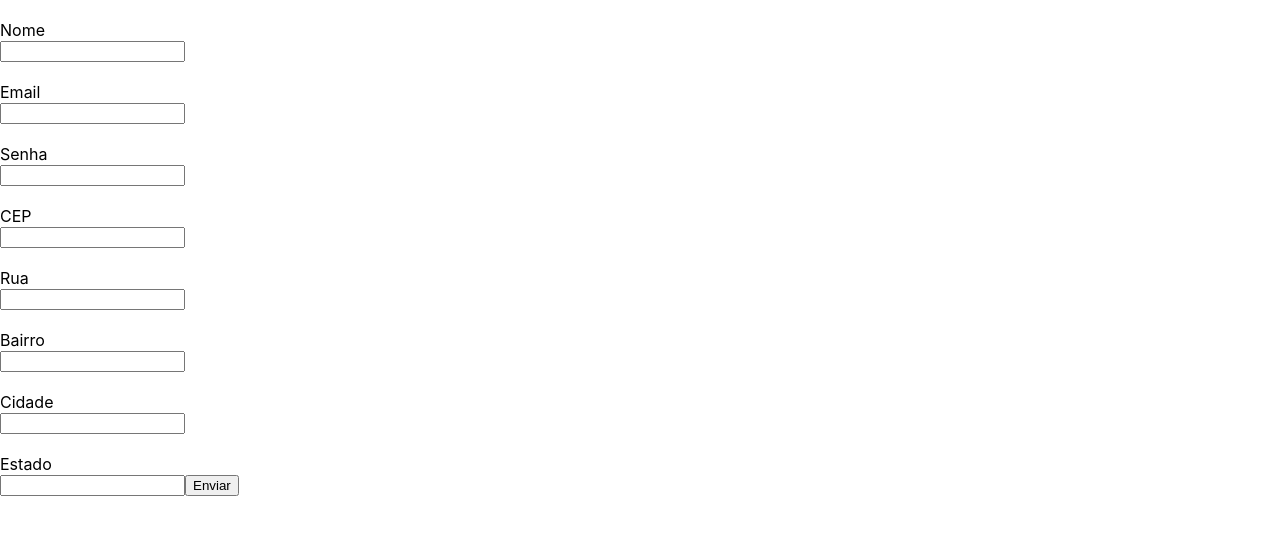
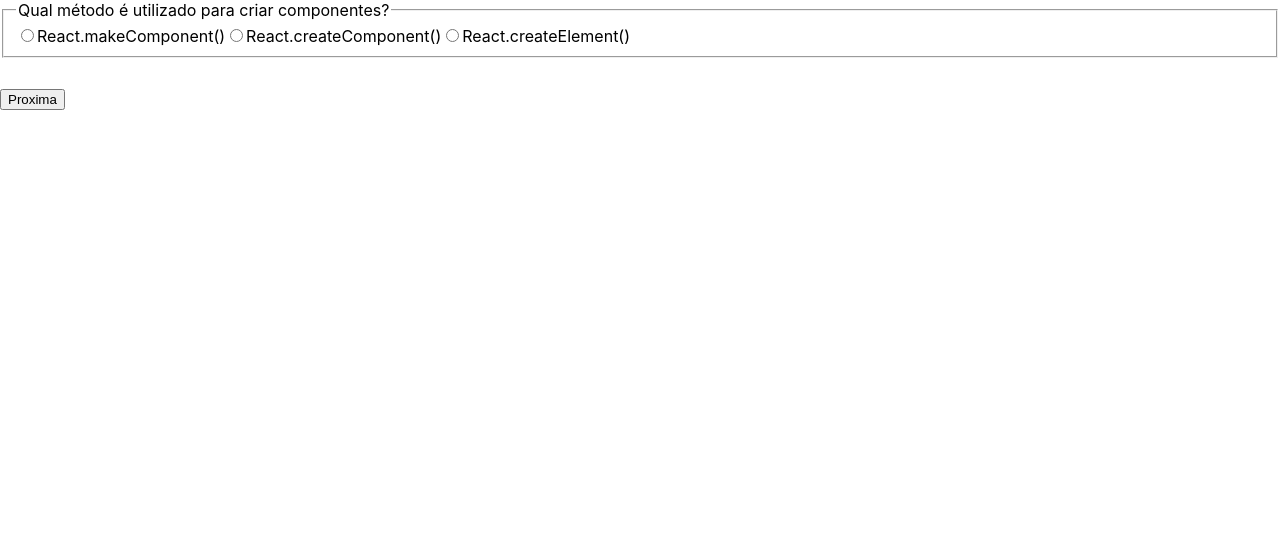
Before and after one commit to VitorSeitiGaniko/practiceReact, a React (Create React App) app: page / in a window 1280 px wide. Shown: the top 534 px of the page. Built offline with nearby package versions, Linux system fonts and the light colour scheme.

Commit message:
feat: formulario

```diff
--- a/src/AppForm.js
+++ b/src/AppForm.js
@@ -1,11 +1,23 @@
 import React from "react";
+import CheckBox from "./components/Formulario/CheckBox";
+import CheckBoxColors from "./components/Formulario/CheckBoxColors";
+import CheckBoxColorsExer from "./components/Formulario/CheckBoxColorsExer";
 import Formulario from "./components/Formulario/Formulario";
 import FormularioPost from "./components/Formulario/FormularioPost";
+import Radio from "./components/Formulario/Radio";
+import Select from "./components/Formulario/Select";
+import TextArea from "./components/Formulario/TextArea";
 
 const AppForm = () => {
 	return (
 		<div>
 			<FormularioPost />
+			<TextArea />
+			<Select />
+			<Radio />
+			<CheckBox />
+			<CheckBoxColors />
+			<CheckBoxColorsExer />
 		</div>
 	);
 };
--- /dev/null
+++ b/src/components/Formulario/CheckBox.jsx
@@ -0,0 +1,18 @@
+import React from "react";
+
+const CheckBox = () => {
+	const [check, setCheck] = React.useState(false);
+
+	return (
+		<form action="">
+			<label>
+				<input type="checkbox" name="term" value="Termos" checked={check} onChange={({ target }) => setCheck(target.checked)} />
+				Li e Aceito os termos
+			</label>
+
+			{check === true && <p>Termos Aceitos !!!</p>}
+		</form>
+	);
+};
+
+export default CheckBox;
--- /dev/null
+++ b/src/components/Formulario/CheckBoxColors.jsx
@@ -0,0 +1,38 @@
+import React from "react";
+
+const CheckBoxColors = () => {
+	const [colors, setColors] = React.useState(["Magentooo"]);
+
+	function handleChange({ target }) {
+		if (target.checked) {
+			setColors([...colors, target.value]);
+		} else {
+			setColors(
+				colors.filter((cor) => {
+					return cor !== target.value;
+				})
+			);
+		}
+	}
+
+	function checkColors(color) {
+		return colors.includes(color);
+	}
+
+	return (
+		<form action="">
+			<label>
+				<input type="checkbox" name="colors" checked={checkColors("Azul")} value="Azul" onChange={handleChange} />
+				Azul
+			</label>
+
+			<label>
+				<input type="checkbox" name="colors" checked={checkColors("Magentooo")} value="Magentooo" onChange={handleChange} />
+				Magento
+			</label>
+			{/* {check === true && <p>Termos Aceitos !!!</p>} */}
+		</form>
+	);
+};
+
+export default CheckBoxColors;
--- /dev/null
+++ b/src/components/Formulario/CheckBoxColorsExer.jsx
@@ -0,0 +1,41 @@
+import React from "react";
+import { useState } from "react";
+
+function CheckBoxColorsExer() {
+	const coresArray = ["azul", "roxo", "laranja", "verde", "vermelho", "cinza"];
+
+	const [colors, setColors] = useState([]);
+
+	function checkColors(color) {
+		return colors.includes(color);
+	}
+
+	function handleChange({ target }) {
+		if (target.checked) {
+			setColors([...colors, target.value]);
+		} else {
+			setColors(
+				colors.filter((cor) => {
+					return cor !== target.value;
+				})
+			);
+		}
+	}
+
+	return (
+		<div>
+			<form action="">
+				{coresArray.map((color) => {
+					return (
+						<label style={{ textTransform: "capitalize" }}>
+							<input type="checkbox" name="" id={color} value={color} checked={checkColors(color)} onChange={handleChange} />
+							{color}
+						</label>
+					);
+				})}
+			</form>
+		</div>
+	);
+}
+
+export default CheckBoxColorsExer;
--- /dev/null
+++ b/src/components/Formulario/DesafioForm.jsx
@@ -0,0 +1,84 @@
+import React from "react";
+import DesafioRadioForm from "./DesafioRadioForm";
+
+const perguntas = [
+	{
+		pergunta: "Qual método é utilizado para criar componentes?",
+		options: ["React.makeComponent()", "React.createComponent()", "React.createElement()"],
+		resposta: "React.createElement()",
+		id: "p1",
+	},
+	{
+		pergunta: "Como importamos um componente externo?",
+		options: [
+			'import Component from "./Component"',
+			'require("./Component")',
+			'import "./Component"',
+		],
+		resposta: 'import Component from "./Component"',
+		id: "p2",
+	},
+	{
+		pergunta: "Qual hook não é nativo?",
+		options: ["useEffect()", "useFetch()", "useCallback()"],
+		resposta: "useFetch()",
+		id: "p3",
+	},
+	{
+		pergunta: "Qual palavra deve ser utilizada para criarmos um hook?",
+		options: ["set", "get", "use"],
+		resposta: "use",
+		id: "p4",
+	},
+];
+
+const DesafioForm = () => {
+	const [anwser, setAnwser] = React.useState({
+		p1: "",
+		p2: "",
+		p3: "",
+		p4: "",
+	});
+
+	const [slide, setslide] = React.useState(0);
+	const [result, setResult] = React.useState(null);
+
+	function handleChange({ target }) {
+		setAnwser({ ...anwser, [target.id]: target.value });
+	}
+
+	function getQuestions() {
+		if (slide < perguntas.length - 1) {
+			setslide(slide + 1);
+		} else {
+			getResult();
+		}
+	}
+
+	function getResult() {
+		var correctAmwsers = perguntas.filter(({ id, resposta }) => anwser[id] === resposta);
+
+		var text = `Voce acertou ${correctAmwsers.length} questões`;
+		setResult(text);
+	}
+
+	return (
+		<form onSubmit={(event) => event.preventDefault()}>
+			{perguntas.map((question, index) => {
+				return (
+					<DesafioRadioForm
+						key={question.id}
+						{...question}
+						onChange={handleChange}
+						value={anwser[question.id]}
+						active={slide === index}
+					/>
+				);
+			})}
+			<button onClick={getQuestions}>Proxima</button>
+			{result && <h2>{result}</h2>}
+		</form>
+	);
+};
+
+export default DesafioForm;
--- /dev/null
+++ b/src/components/Formulario/DesafioRadioForm.jsx
@@ -0,0 +1,27 @@
+import React from "react";
+
+const DesafioRadioForm = ({ pergunta, options, id, onChange, value, active }) => {
+	if (!active) return null;
+	return (
+		<fieldset style={{ marginBottom: "30px" }}>
+			<legend>{pergunta}</legend>
+			{options.map((op) => {
+				return (
+					<label key={op}>
+						<input
+							type="radio"
+							name=""
+							id={id}
+							value={op}
+							onChange={onChange}
+							checked={value === op}
+						/>
+						{op}
+					</label>
+				);
+			})}
+		</fieldset>
+	);
+};
+
+export default DesafioRadioForm;
--- /dev/null
+++ b/src/components/Formulario/Radio.jsx
@@ -0,0 +1,41 @@
+import React from "react";
+
+const Radio = () => {
+	const [radio, setRadio] = React.useState("");
+	const [radioColor, setRadioColor] = React.useState("");
+
+	function handleChange({ target }) {
+		setRadio(target.value);
+	}
+
+	function handleChangeColor({ target }) {
+		setRadioColor(target.value);
+	}
+
+	return (
+		<form action="">
+			<h2>Produtos</h2>
+			<label>
+				<input type="radio" name="productName" value="ipad" onChange={handleChange} />
+				Ipad
+			</label>
+			<label>
+				<input type="radio" name="productName" value="iphone" onChange={handleChange} />
+				Iphone 13
+			</label>
+			<p>{radio}</p>
+			<h2>Cores</h2>
+			<label>
+				<input type="radio" name="productName" value="azul" onChange={handleChangeColor} />
+				Azul
+			</label>
+			<label>
+				<input type="radio" name="productName" value="magento" onChange={handleChangeColor} />
+				Magento
+			</label>
+			<p>{radioColor}</p>
+		</form>
+	);
+};
+
+export default Radio;
--- /dev/null
+++ b/src/components/Formulario/Select.jsx
@@ -0,0 +1,22 @@
+import React from "react";
+
+const Select = () => {
+	const [select, setSelect] = React.useState("");
+
+	return (
+		<form action="">
+			<select value={select} onChange={({ target }) => setSelect(target.value)} id="products">
+				<option value="" disabled>
+					Selecione
+				</option>
+				<option value="notebook">Notebook</option>
+				<option value="iphone">Iphone 13</option>
+				<option value="ipad">Ipad</option>
+			</select>
+
+			<p>{select}</p>
+		</form>
+	);
+};
+
+export default Select;
--- /dev/null
+++ b/src/components/Formulario/TextArea.jsx
@@ -0,0 +1,14 @@
+import React from "react";
+
+const TextArea = () => {
+	const [text, setText] = React.useState("");
+
+	return (
+		<form action="">
+			<textarea rows="5" value={text} onChange={(e) => setText(e.target.value)} />
+			<p>{text}</p>
+		</form>
+	);
+};
+
+export default TextArea;
--- a/src/index.js
+++ b/src/index.js
@@ -13,10 +13,11 @@
 import App10 from "./App10";
 import App7Copy from "./App7Copy";
 import AppForm from "./AppForm";
+import DesafioForm from "./components/Formulario/DesafioForm";
 
 const root = ReactDOM.createRoot(document.getElementById("root"));
 root.render(
 	<React.StrictMode>
-		<AppForm />
+		<DesafioForm />
 	</React.StrictMode>
 );
```
